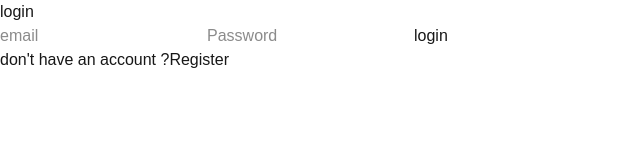
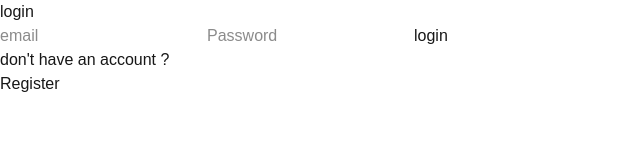
Before and after one commit to abhi12pandey/Imagekitio, a Next.js app: page /login in a window 1280 px wide. Shown: the top 160 px of the page, without its empty margins (0-640 px from the left). Built offline with nearby package versions, Linux system fonts and the light colour scheme; no server answers; what @imagekit/next would draw is missing.

Commit message:
chore: Update page.tsx

```diff
--- a/app/login/page.tsx
+++ b/app/login/page.tsx
@@ -50,7 +50,7 @@ function loginpage() {
         <button type="submit">login</button>
       </form>
       <div>
-        don't have an account ?
+       <p>don't have an account ?</p>
               <button onClick={() => router.push("/register")}>Register</button>
 
           </div>
```
